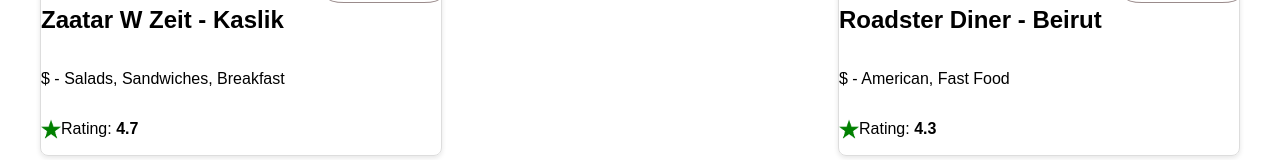
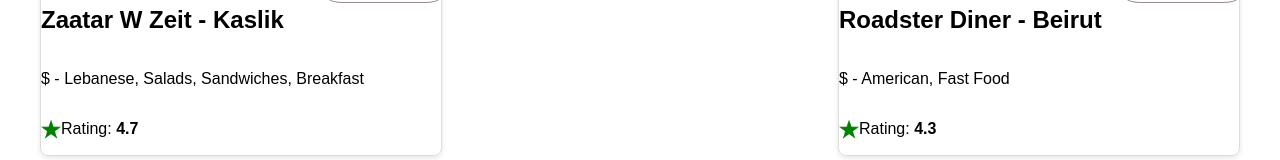
Before and after one commit to JoseEliasss/Totters, a React (Create React App) app: page /Restaurants in a window 1280 px wide. Shown: the part 499-659 px from the top of the page. Built offline with nearby package versions, Linux system fonts and the light colour scheme.

Commit message:
only edited the food data to put the type of food in an array

```diff
--- a/src/FoodData.js
+++ b/src/FoodData.js
@@ -53,7 +53,7 @@
     pic: zaatarWZetPhoto,
     location: "Kaslik",
     currency: "$",
-    type: "Salads, Sandwiches, Breakfast",
+    type: ["Lebanese", "Salads", "Sandwiches", "Breakfast"],
     rating: 4.7,
     favorite: true,
     delivery: "25-40 mins",
@@ -97,7 +97,7 @@
     pic: RdImage,
     location: "Beirut",
     currency: "$",
-    type: "American, Fast Food",
+    type: ["American", "Fast Food"],
     rating: 4.3,
     favorite: false,
     delivery: "30-50 mins",
@@ -140,7 +140,7 @@
     pic: MonMaki,
     location: "Hamra",
     currency: "$",
-    type: "Japanese, Sushi",
+    type: ["Japanese", "Sushi"],
     rating: 4.8,
     favorite: true,
     delivery: "40-60 mins",
@@ -184,7 +184,7 @@
     pic: PastaDiRoma,
     location: "Achrafieh",
     currency: "$",
-    type: "Italian, Pasta",
+    type: ["Italian", "Pasta"],
     rating: 4.5,
     favorite: true,
     delivery: "25-40 mins",
@@ -227,7 +227,7 @@
     pic: PizzaHut,
     location: "Dora",
     currency: "$",
-    type: "Italian, Pizza",
+    type: ["Italian", "Pizza"],
     rating: 4.1,
     favorite: false,
     delivery: "20-35 mins",
@@ -270,7 +270,7 @@
     pic: Crepaway,
     location: "Kaslik",
     currency: "$",
-    type: "Salads, Sandwiches, Breakfast",
+    type: ["American", "Salads", "Sandwiches", "Breakfast"],
     rating: 4.7,
     favorite: true,
     delivery: "25-40 mins",
@@ -314,7 +314,7 @@
     pic: Boneless,
     location: "Beirut",
     currency: "$",
-    type: "American, Fast Food",
+    type: ["American", "Fast Food"],
     rating: 4.3,
     favorite: false,
     delivery: "30-50 mins",
@@ -357,7 +357,7 @@
     pic: MonMaki,
     location: "sidon",
     currency: "$",
-    type: "Japanese, Sushi",
+    type: ["Japanese", "Sushi"],
     rating: 4.8,
     favorite: true,
     delivery: "40-60 mins",
@@ -401,7 +401,7 @@
     pic: LAkkis,
     location: "Achrafieh",
     currency: "$",
-    type: "Lebanese",
+    type: ["Lebanese", "manakich"],
     rating: 4.5,
     favorite: true,
     delivery: "25-40 mins",
@@ -444,7 +444,7 @@
     pic: Mcdo,
     location: "Kaslik",
     currency: "$",
-    type: "Italian, Pizza",
+    type: ["american", "Pizza"],
     rating: 4.1,
     favorite: false,
     delivery: "20-35 mins",
@@ -487,7 +487,7 @@
     pic: Dominos,
     location: "Jbeil",
     currency: "$",
-    type: "Italian, Pizza",
+    type: ["Italian", "Pizza"],
     rating: 4.1,
     favorite: false,
     delivery: "20-35 mins",
@@ -530,7 +530,7 @@
     pic: Mariolino,
     location: "Batroun",
     currency: "$",
-    type: "Italian, Pizza",
+    type: ["Italian", "Pizza"],
     rating: 4.1,
     favorite: false,
     delivery: "20-35 mins",
--- a/src/components/RestaurantList.js
+++ b/src/components/RestaurantList.js
@@ -2,10 +2,12 @@
 import { Link } from "react-router-dom";
 import "../gallery/style/RestaurantList.css";
 import data from "../FoodData";
-import RestaurantCard from "./RestaurantCard"
+import RestaurantCard from "./RestaurantCard";
 
 const RestaurantList = ({ count, typeFilter }) => {
-  const filteredData = typeFilter ? data.filter((r) => r.type === typeFilter) : data; // Show all restaurants if no typeFilter is provided
+  const filteredData = typeFilter
+    ? data.filter((r) => r.type === typeFilter)
+    : data; // Show all restaurants if no typeFilter is provided
 
   const displayedData = count ? filteredData.slice(0, count) : filteredData; // Show all restaurants if no count is provided
 
@@ -13,7 +15,12 @@
     <div>
       <div className="restaurants-list">
         {displayedData.map((r) => (
-          <RestaurantCard key={r.id} favorite={r.favorite} {...r} />
+          <RestaurantCard
+            key={r.id}
+            favorite={r.favorite}
+            {...r}
+            type={r.type.join(", ")}
+          />
         ))}
       </div>
     </div>
```
Also changed, not shown: src/pages/Home.js (+33 -19 lines).
